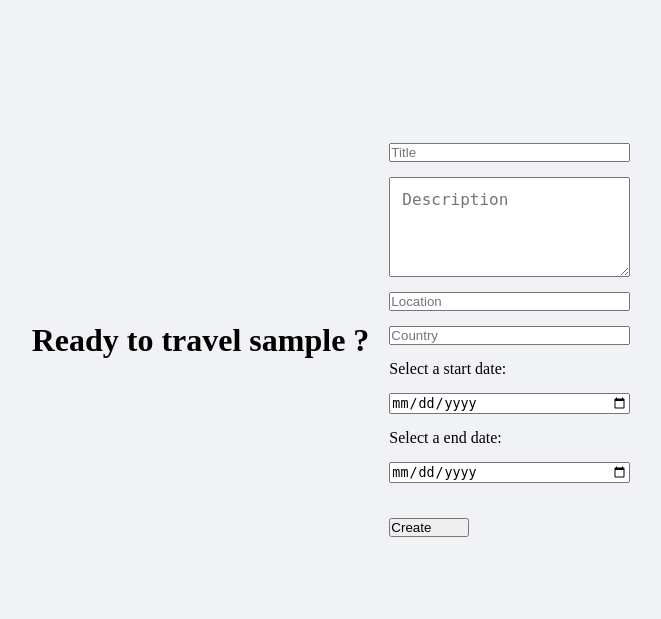
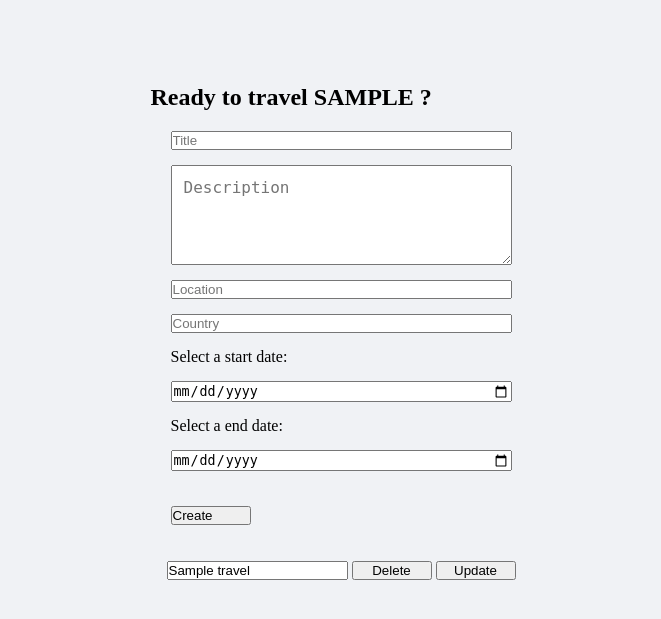
Before and after one commit to step5790/travel_destination_project, a Flask app: page /create_destination in a window 1280 px wide. Shown: the part 60-679 px from the top of the page, without its empty margins (299-960 px from the left). Run offline with Flask 3, Linux system fonts and the light colour scheme; the visitor is signed in with stand-in values (Sample User, id 1); tables that the repository leaves empty or names only in its code hold one stand-in row (values such as "Sample post"); data that the repository does not hold is empty.

Commit message:
added show destination

```diff
--- a/app.py
+++ b/app.py
@@ -22,21 +22,39 @@ def show_signup():
         print(ex, flush = True)
         return "ups ..."
 
+############################ CREATE DESTINATION
 @app.get("/create_destination")
 def show_create_destination():
+    # 1. Security Check
+    if 'user_id' not in session:
+        return redirect('/')
+
+    db, cursor = None, None
     try:
-        if 'user_id' not in session:
-            return redirect('/') # Redirect to login if not logged in
+        # 2. Database Logic
+        db, cursor = x.db()
+        q = "SELECT * FROM travel"
+        cursor.execute(q)
+        travels = cursor.fetchall()
 
-    # Pull data from session to pass to the template
-        return render_template('page_create_destination.html', username=session.get('current_username'), user_id=session.get('user_id'))
+        # 3. Render Template with all variables
+        return render_template(
+            "page_create_destination.html",
+            username=session.get('current_username'),
+            user_id=session.get('user_id'),
+            travels=travels
+        )
+
     except Exception as ex:
-        print(ex, flush = True)
-        return "ups ..."
+        print(f"Error: {ex}", flush=True)
+        return "System under maintenance...", 500
 
+    finally:
+        if cursor: cursor.close()
+        if db: db.close()
 
 #################### LOG IN ROUTE
-@app.post('/create_destination')
+@app.post("/create_destination")
 def login():
     try:
         user_username = request.form.get('user_username')
@@ -196,9 +214,20 @@ def create_destination():
         q = "INSERT INTO travel (travel_id, fk_user_id, travel_title, travel_description, travel_location, travel_country, travel_from_date, travel_to_date) VALUES (%s, %s, %s, %s, %s, %s, %s, %s)"
         cursor.execute(q, (travel_id, current_user_id, travel_title, travel_description, travel_location, travel_country, travel_from_date, travel_to_date))
         db.commit()
-        ic(current_username)
-        return render_template("page_create_destination.html", username=current_username)
 
+         # Don't use cursor.fetchone(), use the variables from earlier in the function
+        travel = {
+            "travel_title": travel_title,
+
+        }
+
+        travel_html = render_template("___destination.html", travel=travel)
+
+        return f"""
+            <browser mix-after-begin="#travels">
+                {travel_html}
+            </browser>
+        """
     except Exception as ex:
         return "Internal server error -create destination", 500
 
--- a/static/app.css
+++ b/static/app.css
@@ -142,3 +142,13 @@ button {
   box-sizing: border-box;
   vertical-align: top;
 }
+
+#travels {
+    display: flex;
+    flex-wrap:wrap ;
+    .travel {
+        display: flex;
+        align-items: center;
+        margin: 1rem;
+    }
+}
--- a/templates/___destination.html
+++ b/templates/___destination.html
@@ -1,9 +1,9 @@
 <div id="travel-{{ travel.travel_id }}" class="travel" mix-fade-3000>
 
     <form>
-        <input name="user_username" type="text" value="{{ travel.travel_id }}">
+        <input name="travel_title" type="text" value="{{ travel.travel_title }}">
 
-        <button mix-delete="/users/{{ user.user_pk }}">
+        <button mix-delete="/travels/{{ travel.travel_id }}">
             Delete
         </button>
 
--- a/templates/page_create_destination.html
+++ b/templates/page_create_destination.html
@@ -2,7 +2,8 @@
 
 <body>
 
-    <h1 id="create-destination-page" data-username="{{ user_username }}">Ready to travel {{ username }} ?</h1>
+    <div id="destination-container">
+    <h2 id="create-destination-page" data-username="{{ user_username }}">Ready to travel <b style="text-transform: uppercase;">{{ username }}</b> ?</h2>
     <div class="create_container">
 
     <form action="/create_destination_login" method="post">
@@ -23,9 +24,16 @@
     </form>
     </div>
 
-    {% for user in users %}
+    <div id="travels">
+
+    {% for travel in travels %}
         {% include "___destination.html" %}
     {% endfor %}
+
+    </div>
+
+    </div>
+
 
 </body>
 
```
